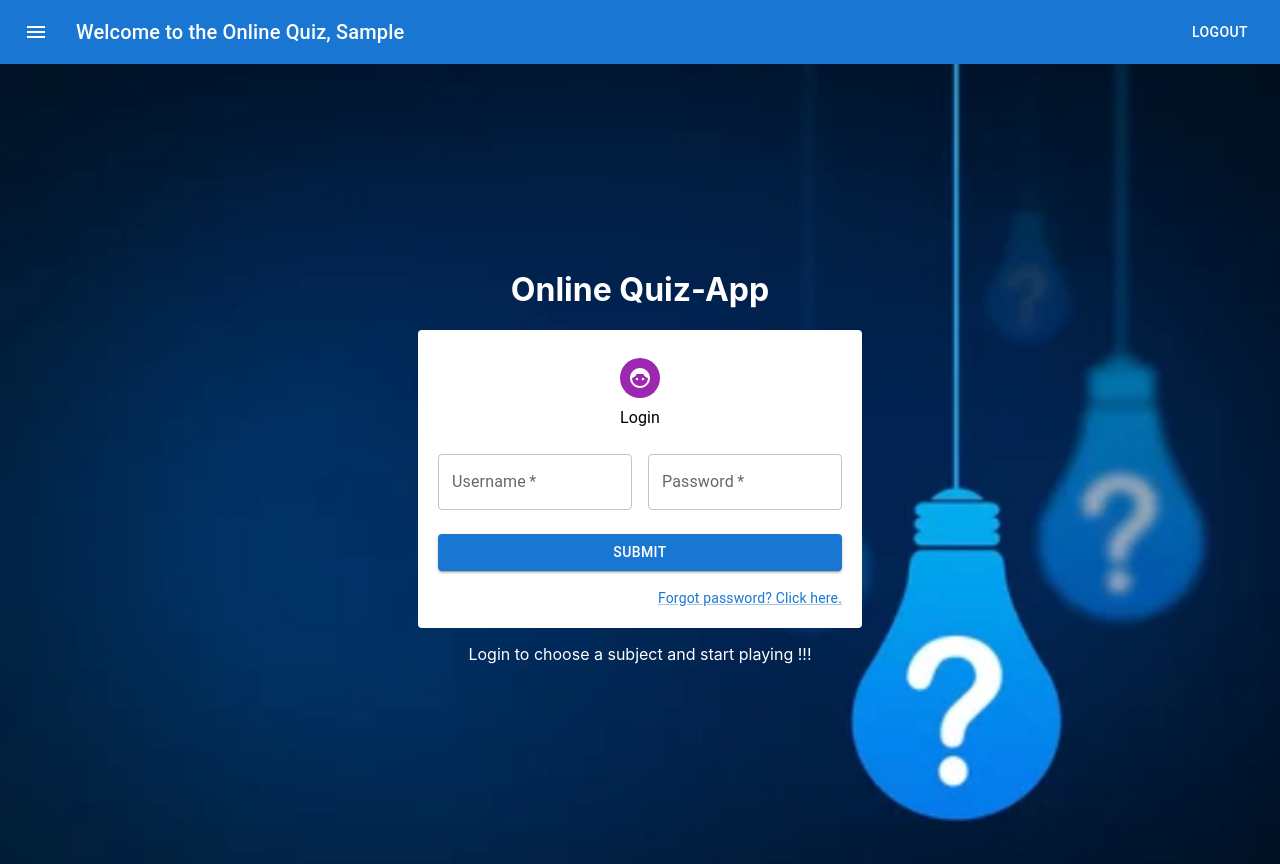
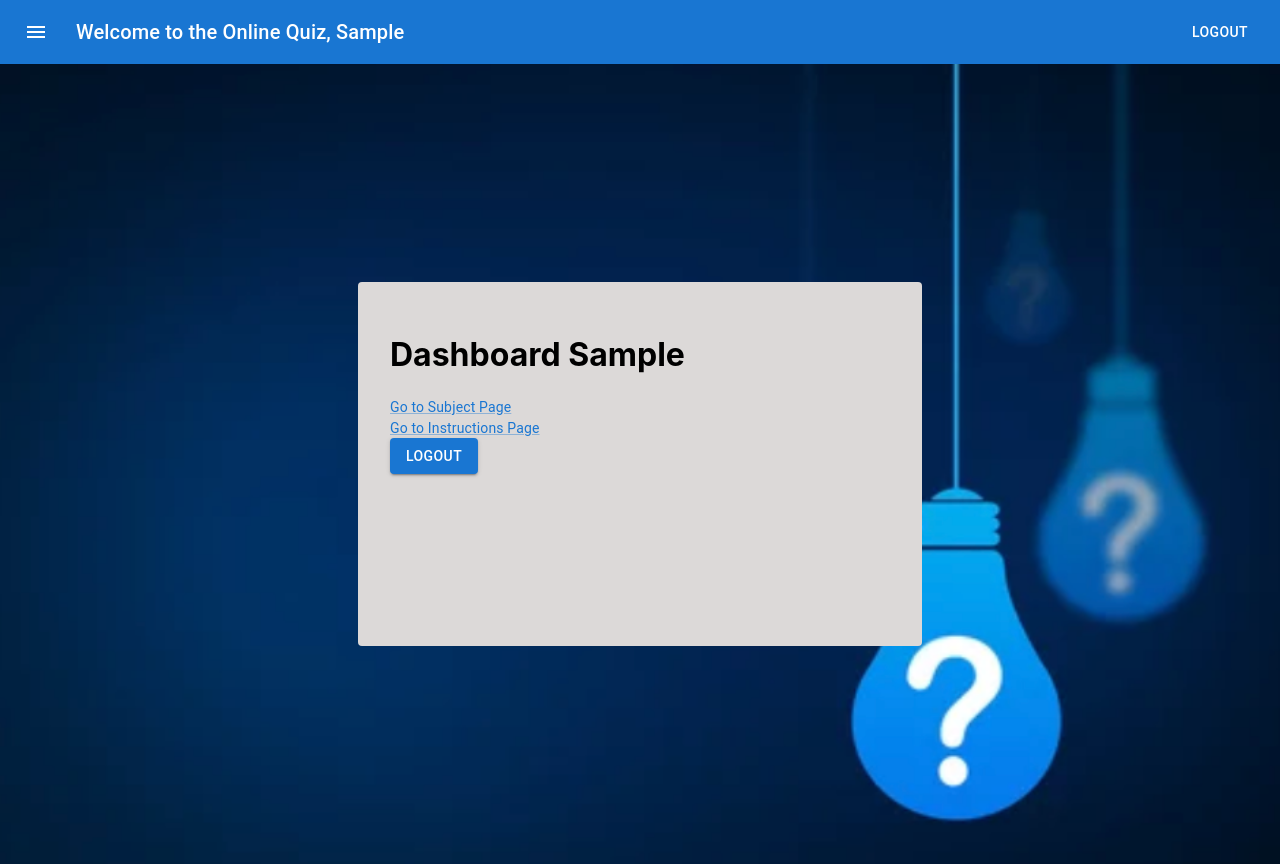
Before and after one commit to NiharikaGup/Quizapp, a React (Create React App) app: page / in a window 1280 px wide. Built offline with nearby package versions, Linux system fonts and the light colour scheme; sample sign-in values are in the browser's storage.

Commit message:
QUIZ-2 WIP made changed in App.js file

```diff
--- a/src/App.jsx
+++ b/src/App.jsx
@@ -56,15 +56,6 @@ function App() {
           }
         />
         <Route
-          path="/"
-          exact
-          element={
-            <PrivateLayout>
-              <Login />
-            </PrivateLayout>
-          }
-        />
-        <Route
           path="*"
           exact
           element={
```
